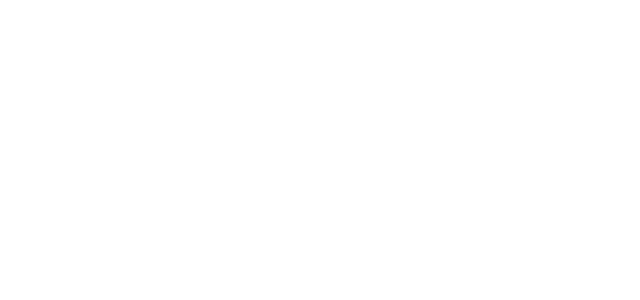
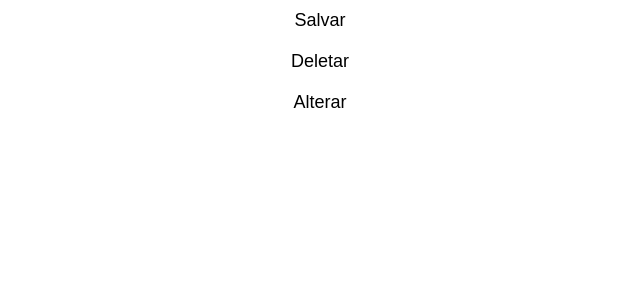
Before and after one commit to JSL-Future/jsl-2.0, a React (Create React App) app: page / in a window 1280 px wide. Shown: the top 300 px of the page, without its empty margins (320-960 px from the left). Built offline with nearby package versions, Linux system fonts and the light colour scheme.

Commit message:
Alterei propriedades do botão

```diff
--- a/src/App.js
+++ b/src/App.js
@@ -2,11 +2,23 @@ import React from 'react'
 import Button from './Components/Button'
 
 const App = () => {
+  const save = () => {
+    console.log('Dados salvos!')
+  }
+
+  const remove = () => {
+    console.log('Dados excluidos!')
+  }
+
+  const change = () => {
+    console.log('Dados alterados!')
+  }
+
   return (
     <div>
-      <Button text="Salvar" />
-      <Button text="Excluir" />
-      <Button text="Alterar" />
+      <Button action={save} outline >Salvar</Button>
+      <Button action={remove}>Deletar</Button>
+      <Button action={change}>Alterar</Button>
     </div>
   )
 }
```
